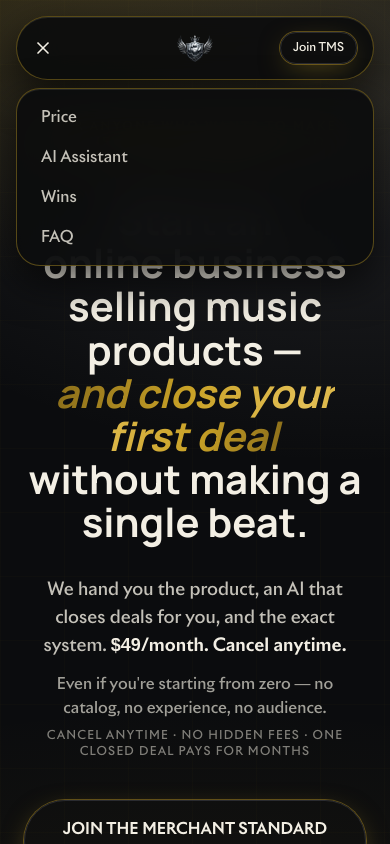
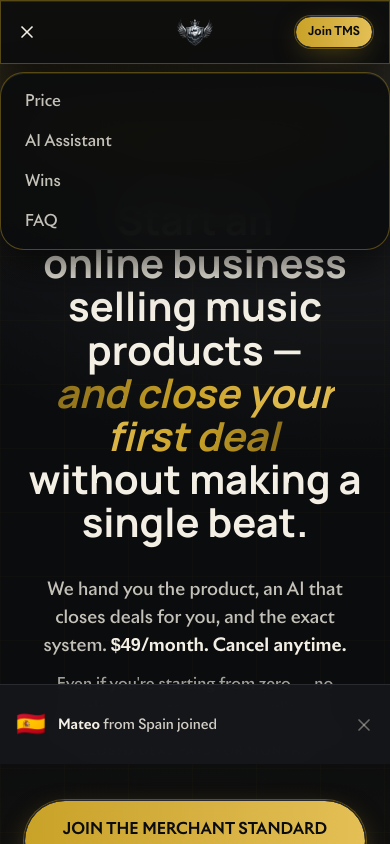
Before and after one commit to lifeofcapo/themerchantstandard, a Next.js app: page / in a window 390 px wide. Both pictures are taken after a click on the button 43 px from the left and 48 px from the top of the page. Shown: the top 844 px of the page. Built offline with nearby package versions, Linux system fonts and the light colour scheme.

Commit message:
added mobile sticky button and join notifications

```diff
--- a/src/app/layout.tsx
+++ b/src/app/layout.tsx
@@ -4,6 +4,8 @@
 import "./globals.css";
 import { Analytics } from "@vercel/analytics/next";
 import { SpeedInsights } from "@vercel/speed-insights/next"
+import { MobileStickyCta } from "@/components/shared/mobile-sticky-cta";
+import { JoinNotifications } from "@/components/shared/join-notifications";
 
 const manrope = Manrope({
   variable: "--font-fraunces",
@@ -105,6 +107,8 @@
           dangerouslySetInnerHTML={{ __html: JSON.stringify(jsonLd) }}
         />
         {children}
+        <MobileStickyCta />
+        <JoinNotifications />
         <Analytics />
         <SpeedInsights />
       </body>
--- a/src/components/sections/header.tsx
+++ b/src/components/sections/header.tsx
@@ -69,8 +69,8 @@
 }
 
   return (
-    <header className="fixed left-0 right-0 top-4 z-50 bg-transparent px-4">
-      <div className="header-glass relative mx-auto flex h-16 max-w-4xl items-center justify-between gap-3 rounded-full px-4 sm:px-5">
+    <header className="fixed left-0 right-0 top-0 z-50 bg-transparent px-0 sm:top-4 sm:px-4">
+      <div className="header-glass relative mx-auto flex h-16 max-w-4xl items-center justify-between gap-3 rounded-none px-4 sm:h-16 sm:rounded-full sm:px-5">
         <nav className="hidden items-center gap-6 md:flex">
           {links.map((l) => (
             <a
--- a/src/components/shared/join-button.tsx
+++ b/src/components/shared/join-button.tsx
@@ -49,23 +49,7 @@
   const [email, setEmail] = React.useState("");
   const [error, setError] = React.useState<string | null>(null);
   const [loading, setLoading] = React.useState(false);
-  const [shining, setShining] = React.useState(false);
-  const shineTimeout = React.useRef<ReturnType<typeof setTimeout> | null>(null);
 
-  function triggerShine() {
-    if (shineTimeout.current) clearTimeout(shineTimeout.current);
-    setShining(false);
-    requestAnimationFrame(() => {
-      setShining(true);
-      shineTimeout.current = setTimeout(() => setShining(false), 900);
-    });
-  }
-
-  React.useEffect(() => {
-    return () => {
-      if (shineTimeout.current) clearTimeout(shineTimeout.current);
-    };
-  }, []);
   async function handleSubmit(e: React.FormEvent) {
     e.preventDefault();
     setError(null);
@@ -121,13 +105,11 @@
       variant={variant}
       size={size}
       className={cn(
-          "btn-shine", "btn-shine btn-cta-glow",
-          shining && "btn-shine-active",
+        "btn-shine btn-cta-glow bg-gradient-to-r from-brass to-brass-light font-bold text-ink hover:opacity-90",
         size === "lg" &&
           "h-auto min-h-14 rounded-full px-8 py-4 text-center text-base font-semibold whitespace-normal shadow-lg shadow-brass/10 sm:min-h-14 sm:px-8 sm:py-3 sm:text-base",
         className
       )}
-        onPointerDown={triggerShine}
       onClick={() => setEmailOpen(true)}
       {...props}
     >
--- /dev/null
+++ b/src/components/shared/join-notifications.tsx
@@ -0,0 +1,83 @@
+"use client";
+
+import * as React from "react";
+import { X } from "lucide-react";
+
+const EVENTS = [
+  { name: "Liam", country: "United Kingdom", flag: "🇬🇧" },
+  { name: "Noah", country: "United States", flag: "🇺🇸" },
+  { name: "Mateo", country: "Spain", flag: "🇪🇸" },
+  { name: "Yuki", country: "Japan", flag: "🇯🇵" },
+  { name: "Amara", country: "Nigeria", flag: "🇳🇬" },
+  { name: "Lucas", country: "Brazil", flag: "🇧🇷" },
+  { name: "Emma", country: "Germany", flag: "🇩🇪" },
+  { name: "Ivan", country: "Poland", flag: "🇵🇱" },
+];
+
+export function JoinNotifications() {
+  const [current, setCurrent] = React.useState<typeof EVENTS[number] | null>(null);
+  const [dismissed, setDismissed] = React.useState(false);
+
+  React.useEffect(() => {
+    function showNext() {
+      const random = EVENTS[Math.floor(Math.random() * EVENTS.length)];
+      setCurrent(random);
+      setDismissed(false);
+    }
+
+    const firstDelay = setTimeout(showNext, 8000);
+    const interval = setInterval(showNext, 22000);
+
+    return () => {
+      clearTimeout(firstDelay);
+      clearInterval(interval);
+    };
+  }, []);
+
+  React.useEffect(() => {
+    if (!current || dismissed) return;
+    const hide = setTimeout(() => setDismissed(true), 6000);
+    return () => clearTimeout(hide);
+  }, [current, dismissed]);
+
+  if (!current || dismissed) return null;
+
+  return (
+    <>
+      <div className="fixed bottom-6 left-6 z-30 hidden max-w-xs items-center gap-3 rounded-xl border border-line bg-panel/95 px-4 py-3 shadow-2xl shadow-black/40 backdrop-blur-md md:flex">
+        <span className="text-2xl">{current.flag}</span>
+        <p className="text-sm text-parchment/85">
+          <span className="font-semibold text-parchment">{current.name}</span> from{" "}
+          {current.country} joined The Merchant Standard
+        </p>
+        <button
+          onClick={() => setDismissed(true)}
+          aria-label="Dismiss"
+          className="ml-1 shrink-0 text-parchment/40 hover:text-parchment"
+        >
+          <X className="h-4 w-4" />
+        </button>
+      </div>
+
+      <div
+        className="fixed inset-x-0 z-30 flex h-20 items-center justify-between gap-3 border-t border-line bg-panel/95 px-4 backdrop-blur-md md:hidden"
+        style={{ bottom: "calc(80px + env(safe-area-inset-bottom, 0px))" }}
+      >
+        <div className="flex min-w-0 items-center gap-3">
+          <span className="shrink-0 text-2xl">{current.flag}</span>
+          <p className="min-w-0 text-sm text-parchment/85">
+            <span className="font-semibold text-parchment">{current.name}</span> from{" "}
+            {current.country} joined
+          </p>
+        </div>
+        <button
+          onClick={() => setDismissed(true)}
+          aria-label="Dismiss"
+          className="shrink-0 text-parchment/40 hover:text-parchment"
+        >
+          <X className="h-5 w-5" />
+        </button>
+      </div>
+    </>
+  );
+}
--- /dev/null
+++ b/src/components/shared/mobile-sticky-cta.tsx
@@ -0,0 +1,41 @@
+"use client";
+
+import * as React from "react";
+import { ArrowRight } from "lucide-react";
+import { JoinButton } from "@/components/shared/join-button";
+
+export function MobileStickyCta() {
+  const [visible, setVisible] = React.useState(false);
+
+  React.useEffect(() => {
+    function onScroll() {
+      setVisible(window.scrollY > 500);
+    }
+    window.addEventListener("scroll", onScroll, { passive: true });
+    onScroll();
+    return () => window.removeEventListener("scroll", onScroll);
+  }, []);
+
+  return (
+    <div
+      className={`fixed inset-x-0 bottom-0 z-40 border-t border-line bg-ink/95 backdrop-blur-md transition-transform duration-300 md:hidden ${
+        visible ? "translate-y-0" : "translate-y-full"
+      }`}
+      style={{ paddingBottom: "env(safe-area-inset-bottom, 0px)" }}
+    >
+      <div className="flex h-20 items-center justify-between gap-3 px-4">
+        <div className="min-w-0">
+          <p className="truncate font-display text-sm text-parchment">
+            Join The Merchant Standard
+          </p>
+          <p className="mt-0.5 text-xs text-parchment/60">$49/mo · cancel anytime</p>
+        </div>
+        <JoinButton
+          size="sm"
+          label="Join Now"
+          className="btn-shine shrink-0 rounded-full bg-gradient-to-r from-brass to-brass-light px-5 text-sm font-bold text-ink"
+        />
+      </div>
+    </div>
+  );
+}
```
Lines whose indentation alone changed are shown as unchanged.
